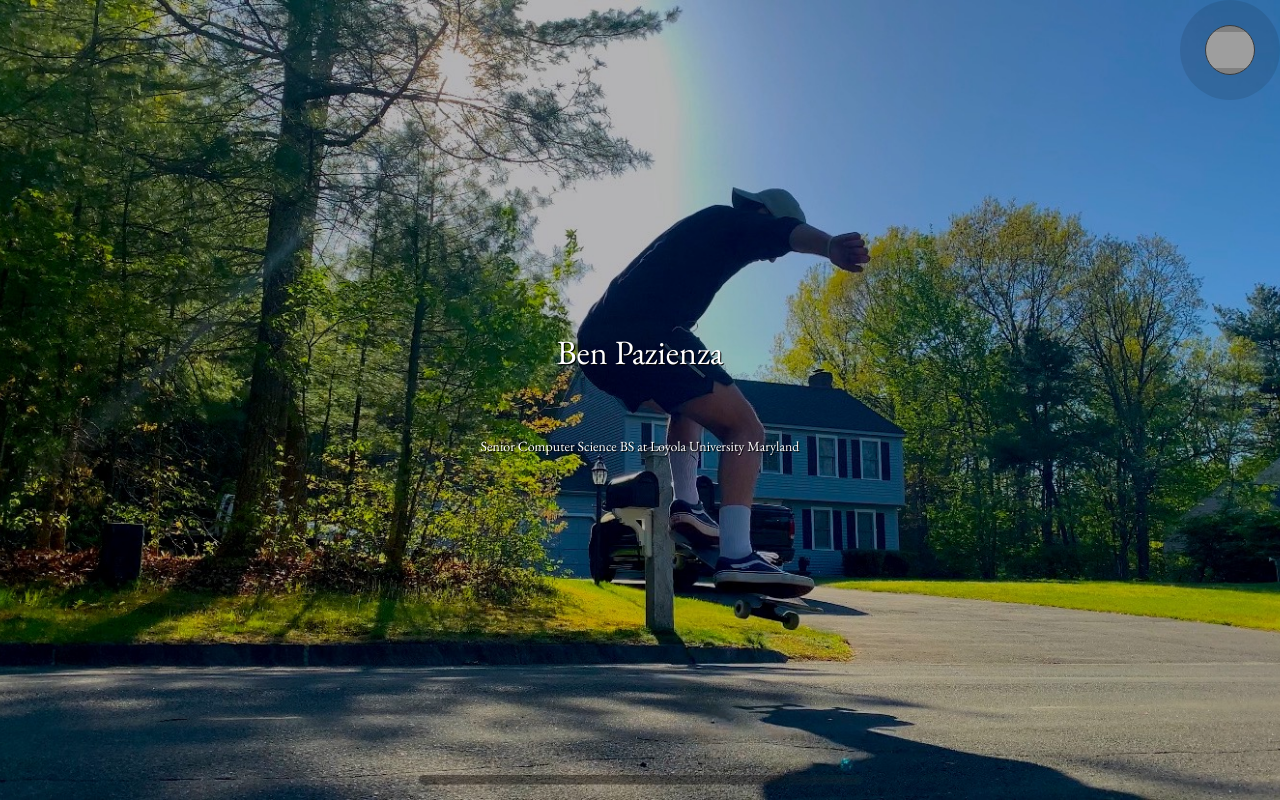
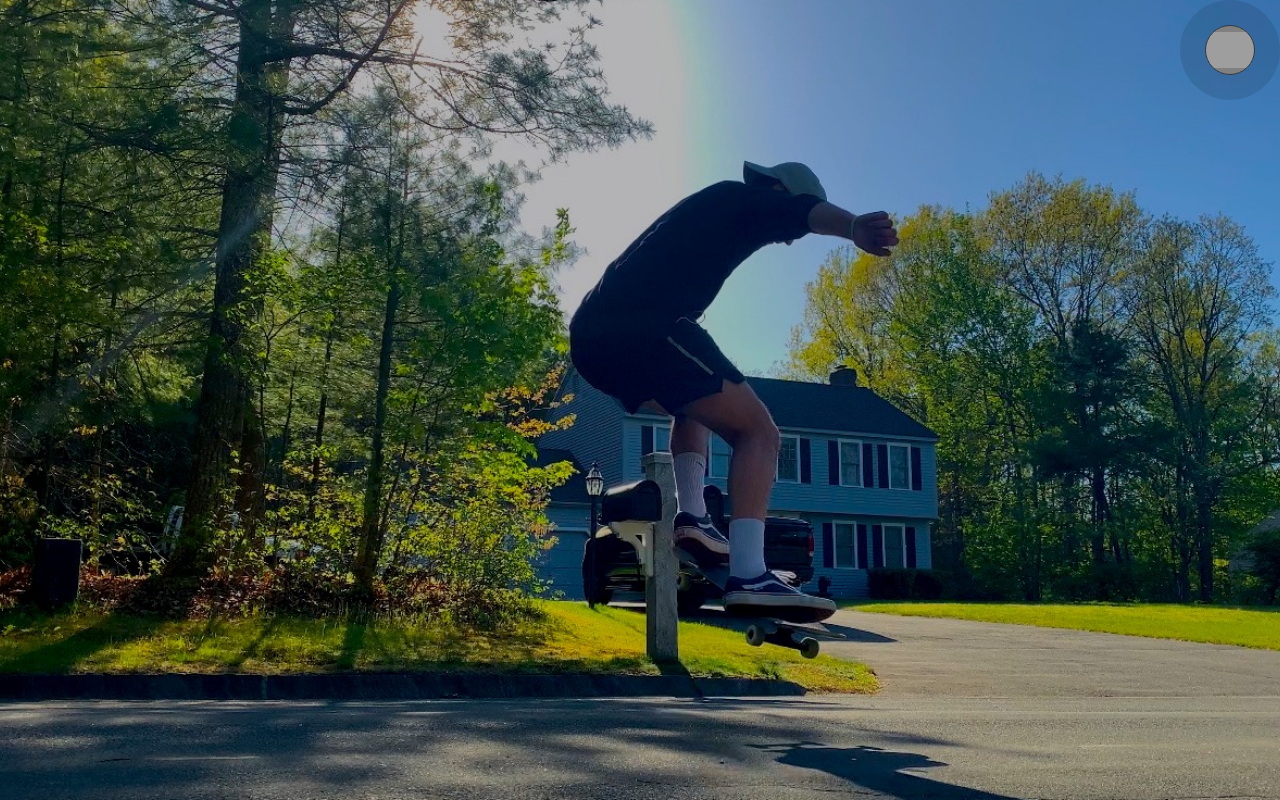
Before and after one commit to littlepazienza/pazienza-tech, an Angular app: page / in a window 1280 px wide. Shown: the top 800 px of the page. Built offline with nearby package versions, Linux system fonts and the light colour scheme; grey boxes are pictures that could not be loaded.

Commit message:
imporiving animations for smaller screens

```diff
--- a/src/app/landing/landing.component.css
+++ b/src/app/landing/landing.component.css
@@ -9,11 +9,18 @@
 }
 
 .landing-shrink {
-  animation: shrinkLanding 1s forwards;
+  opacity: 75%;
+  transition: opacity 1s;
+}
+
+@media screen and (min-width: 300px) {
+  .landing-shrink {animation: shrinkLanding 1s forwards;}
+  .landing-grow {animation: growLanding 1s forwards;}
 }
 
 .landing-grow {
-  animation: growLanding 1s forwards;
+  opacity: 100%;
+  transition: opacity 1s;
 }
 
 @keyframes shrinkLanding {
@@ -27,7 +34,6 @@
   to {
     /*height: 10vh;*/
     color: transparent;
-    opacity: 75%;
     width: 125vw;
     margin-left: -12.5vw;
   }
@@ -37,7 +43,6 @@
   from {
     /*height: 10vh;*/
     color: transparent;
-    opacity: 75%;
     width: 125vw;
     margin-left: -12.5vw;
   }
```
